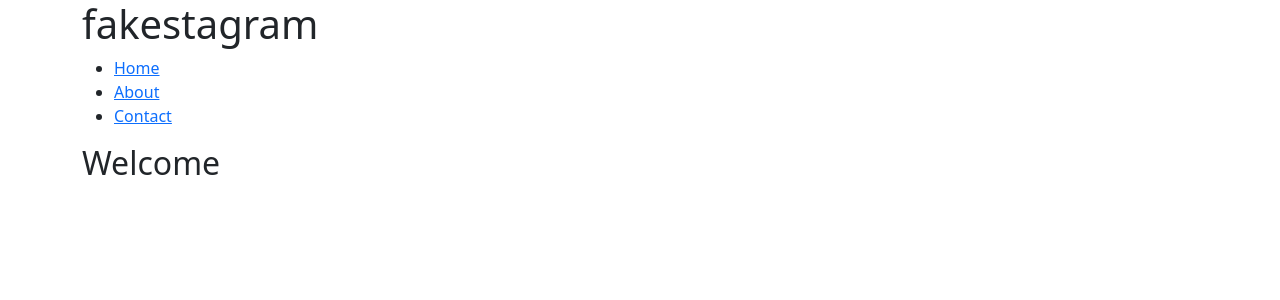
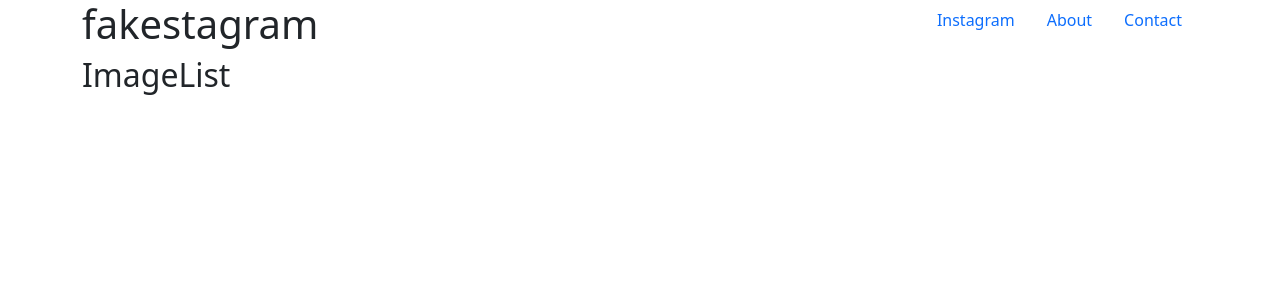
Before and after one commit to ninahovinmaa1/react-fakestagram, a React (Create React App) app: page / in a window 1280 px wide. Shown: the top 300 px of the page. Built offline with nearby package versions, Linux system fonts and the light colour scheme.

Commit message:
Componentifying nav, positioning top right

```diff
--- a/src/App.js
+++ b/src/App.js
@@ -1,24 +1,22 @@
 import React from 'react';
-import { Switch, Route, Link } from 'react-router-dom';
+import { Switch, Route } from 'react-router-dom';
+import NavLinkItem from './components/NavLinkItem';
 import AboutPage from './pages/AboutPage';
 import ContactPage from './pages/ContactPage';
-import HomePage from './pages/HomePage';
+import ImageListPage from './pages/ImageListPage';
 
 function App() {
   return (
     <div className="container">
         <div className="row">
-           <div className="col-md-12">
+           <div className="col-md-4">
                 <h1>fakestagram</h1>
            </div>
-        </div>
-
-        <div className="row">
-            <div className="col-md-12">
-                 <ul>
-                    <li><Link to="/">Home</Link></li>
-                    <li><Link to="/about">About</Link></li>
-                    <li><Link to="/contact">Contact</Link></li>
+            <div className="col-md-8">
+                 <ul className="nav justify-content-end">
+                    <NavLinkItem to="/" text="Instagram" />
+                    <NavLinkItem to="/about" text="About" />
+                    <NavLinkItem to="/contact" text="Contact" />
                 </ul>
             </div>
         </div>
@@ -34,7 +32,7 @@ function App() {
             </Route>
 
             <Route path="/">
-                <HomePage/>
+                <ImageListPage/>
             </Route>
 
         </Switch>
--- /dev/null
+++ b/src/components/NavLinkItem.jsx
@@ -0,0 +1,12 @@
+import React from 'react'
+import { Link } from 'react-router-dom'
+
+export default function NavLinkItem({to, text}) {
+  return (
+    <>
+      <li className="nav-item">
+        <Link to={to} className="nav-link">{text}</Link>
+      </li>
+    </>
+  )
+}
--- a/src/pages/HomePage.jsx
+++ /dev/null
@@ -1,9 +0,0 @@
-import React from 'react'
-
-export default function HomePage() {
-  return (
-    <>
-      <h2>Welcome</h2>
-    </>
-  )
-}
--- /dev/null
+++ b/src/pages/ImageListPage.jsx
@@ -0,0 +1,9 @@
+import React from 'react'
+
+export default function ImageListPage() {
+  return (
+    <>
+      <h2>ImageList</h2>
+    </>
+  )
+}
```
